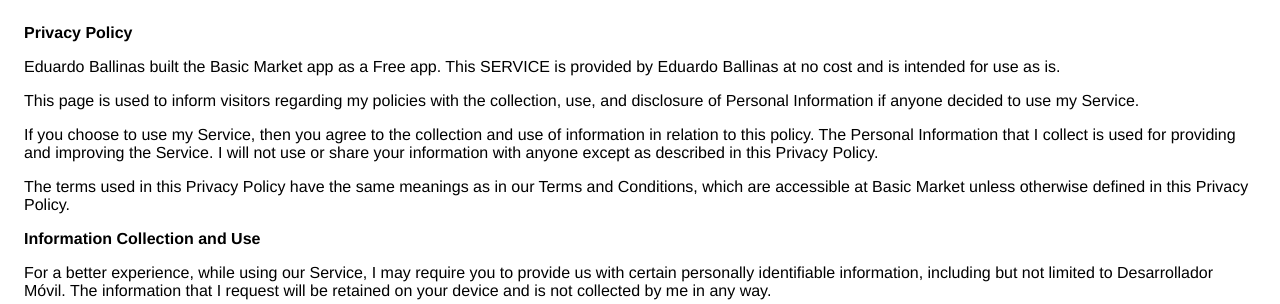
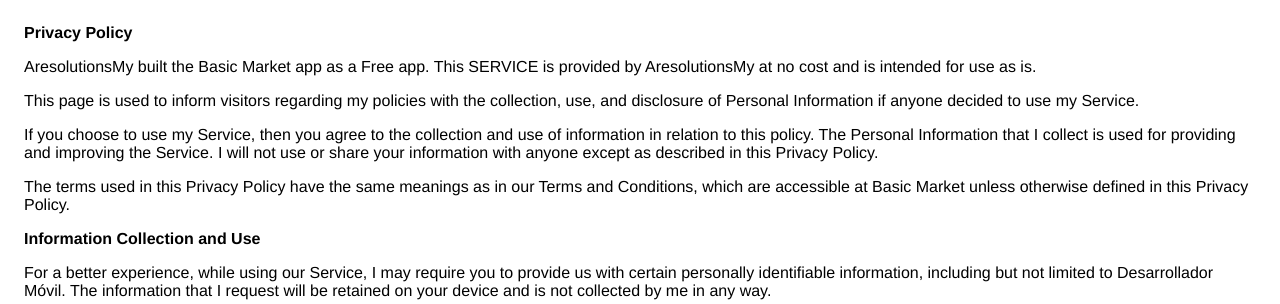
Before and after one commit to edbatri01/microservicebm, a Flask app: page /politicasdeprivacidad in a window 1280 px wide. Shown: the top 304 px of the page. Run offline with Flask 2, Linux system fonts and the light colour scheme; parts of the project's set-up code (start-up, migrations or seed data) failed here and were passed over.

Commit message:
politicas

```diff
--- a/templates/politicas.html
+++ b/templates/politicas.html
@@ -8,9 +8,9 @@
     </head>
     <body>
     <strong>Privacy Policy</strong> <p>
-                  Eduardo Ballinas built the Basic Market app as
+                  AresolutionsMy built the Basic Market app as
                   a Free app. This SERVICE is provided by
-                  Eduardo Ballinas at no cost and is intended for use as
+                  AresolutionsMy at no cost and is intended for use as
                   is.
                 </p> <p>
                   This page is used to inform visitors regarding my
```
